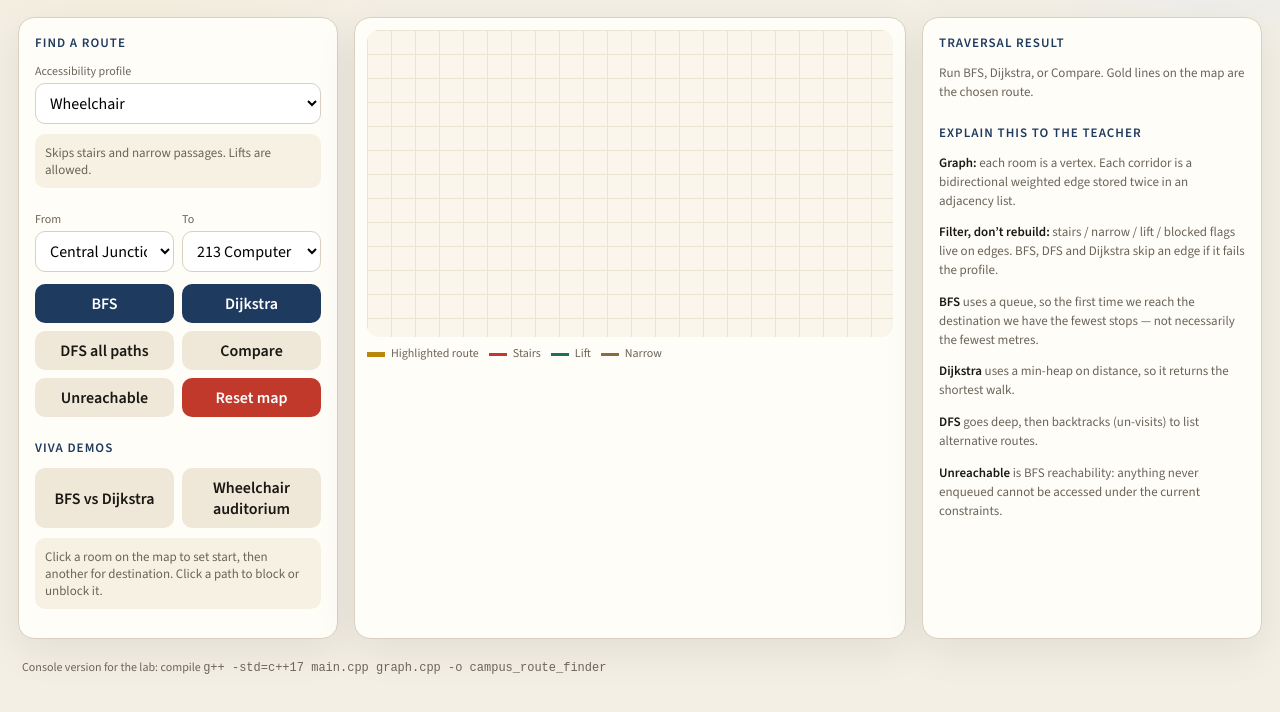
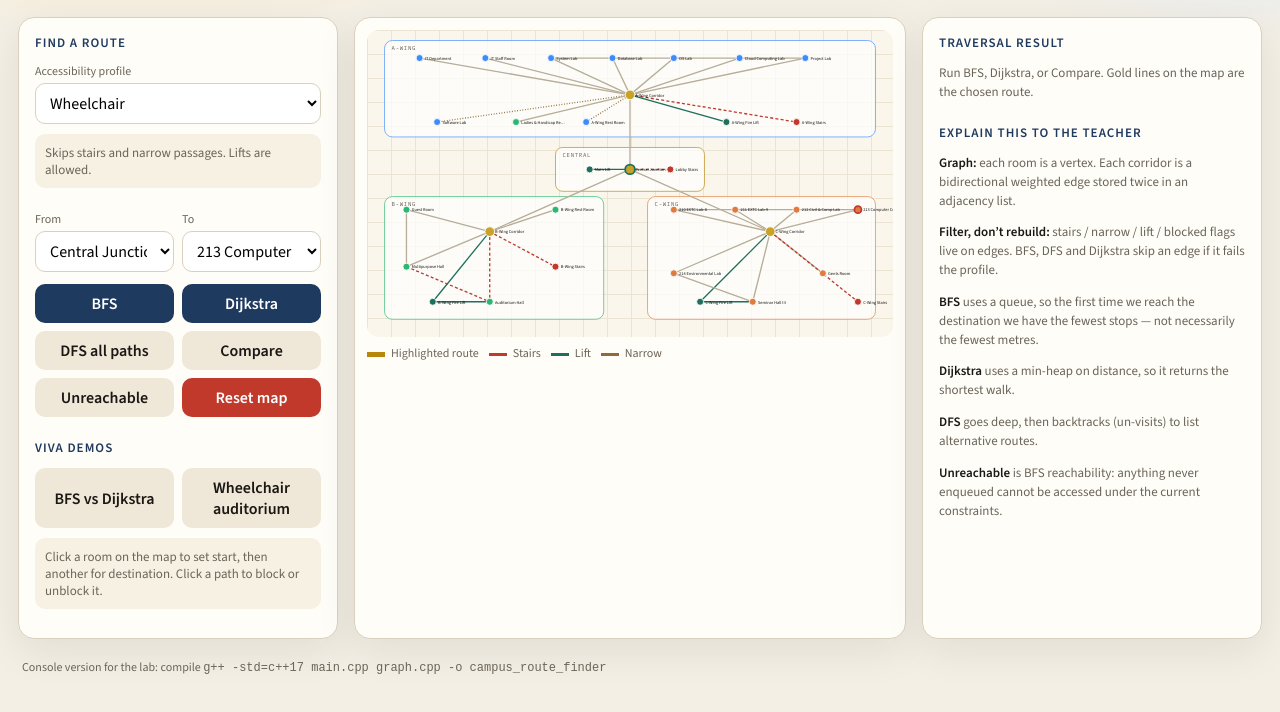
Before and after one commit to Future-spec/Campus-Maps, a plain HTML site: page web/index.html in a window 1280 px wide. Shown: the part 136-848 px from the top of the page. Drawn offline with nearby package versions, Linux system fonts and the light colour scheme.

Commit message:
fix(web): resolve Set.includes->has bug, add favicon
- Fix blockedLook Set .includes() -> .has() so the floor map renders
- Add SVG favicon and link it to eliminate favicon 404
- Verified in browser: BFS route highlights Central Junction -> 213 Computer Centre

```diff
--- a/web/index.html
+++ b/web/index.html
@@ -5,6 +5,7 @@
   <meta name="viewport" content="width=device-width, initial-scale=1" />
   <title>Campus Accessibility Route Finder · TCET 2nd Floor</title>
   <meta name="description" content="DSA project: graph adjacency list, BFS, DFS and Dijkstra on the TCET 2nd-floor campus map." />
+  <link rel="icon" type="image/svg+xml" href="./favicon.svg" />
   <link rel="preconnect" href="https://fonts.googleapis.com" />
   <link rel="preconnect" href="https://fonts.gstatic.com" crossorigin />
   <link href="https://fonts.googleapis.com/css2?family=Fraunces:opsz,wght@9..144,600&family=IBM+Plex+Mono:wght@400;500&family=Source+Sans+3:wght@400;600&display=swap" rel="stylesheet" />
--- a/web/js/app.js
+++ b/web/js/app.js
@@ -81,7 +81,7 @@
       "node",
       name === state.start ? "start" : "",
       name === state.end ? "end" : "",
-      blockedLook.includes(name) ? "inaccessible" : "",
+      blockedLook.has(name) ? "inaccessible" : "",
     ].join(" ");
     const r = n.kind === "hub" ? 11 : 8;
     const label = name.length > 22 ? name.slice(0, 20) + "…" : name;
```
Also changed, not shown: web/favicon.svg (added).
